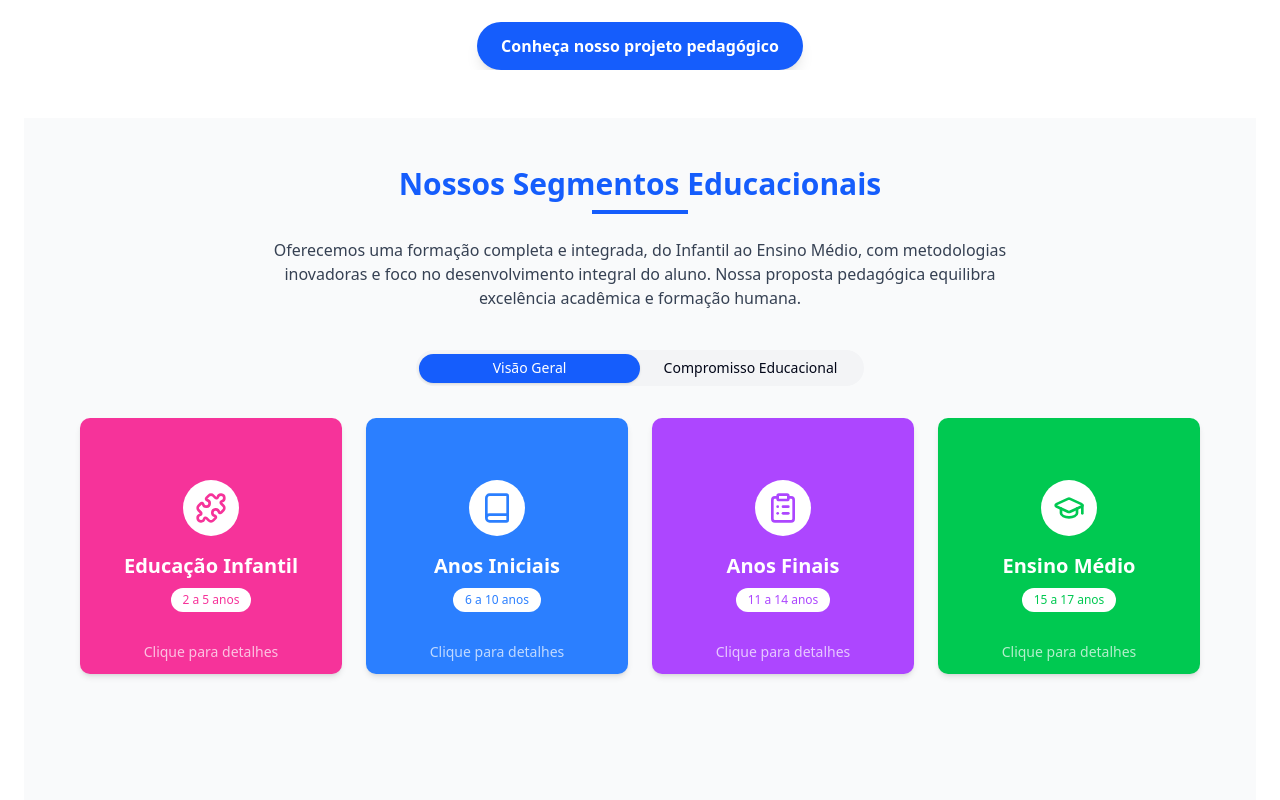
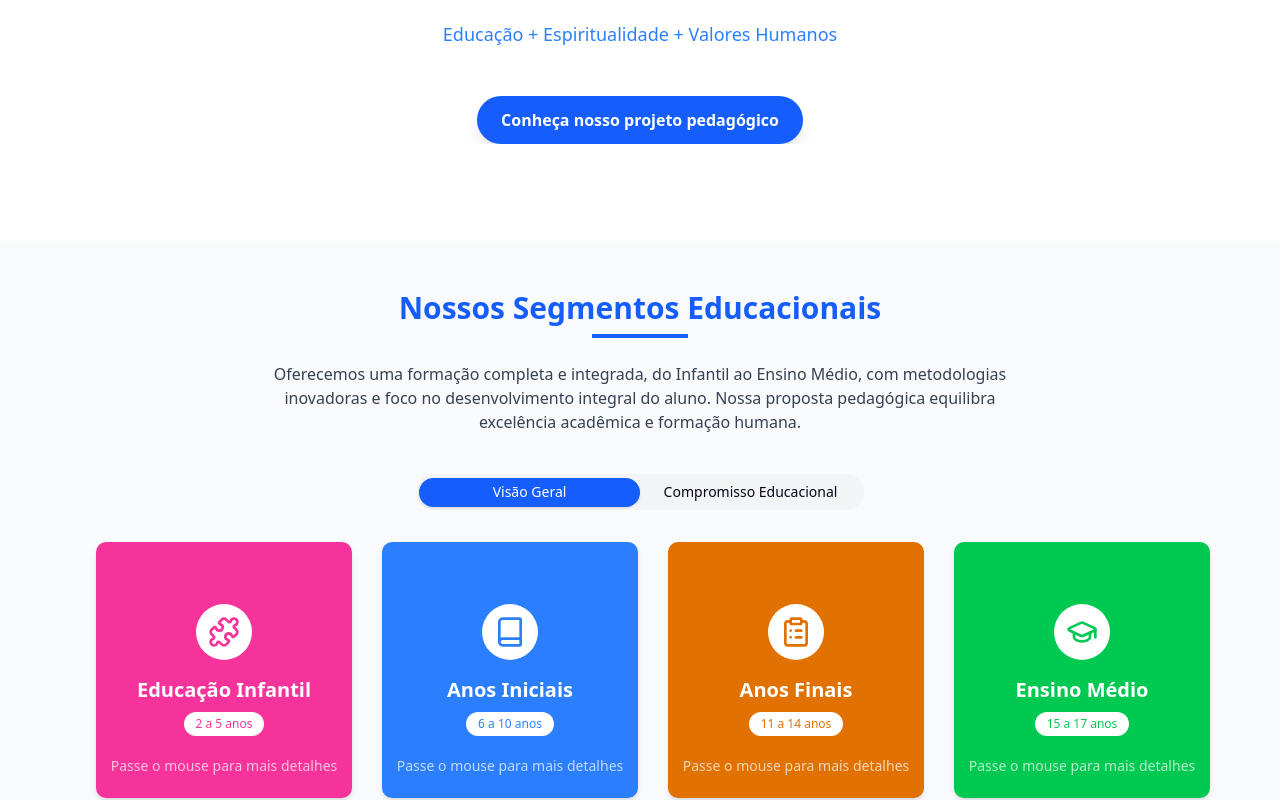
Before and after one commit to Colegio-Sao-Francisco-de-Assis-CSFA/CSFA-FRONTEND, a Next.js app in the folder csfa/: page / in a window 1280 px wide. Shown: the part 842-1642 px from the top of the page. Built offline with nearby package versions, Linux system fonts and the light colour scheme.

Commit message:
feat: subindo para deploy

```diff
--- a/csfa/src/app/page.tsx
+++ b/csfa/src/app/page.tsx
@@ -59,15 +59,15 @@ export default function Home() {
       <div className='w-full flex flex-col items-center overflow-hidden'>
 
 
-         <section  className='w-dvw'>
+         <section  className='w-dvw bg-amber-200'>
             <HeroBannerCarousel items={carouselItems} />
          </section>
 
-         <section className='w-dvw h-auto p-6'>
+         <section className='w-dvw h-96 flex flex-col items-center justify-center'>
             <MissaoColegio />
           </section>
 
-          <section className='w-dvw h-auto p-6'>
+          <section className='w-dvw h-dvh'>
             <EducationalSegments />
           </section>
 
--- a/csfa/src/components/view/Segmentos.tsx
+++ b/csfa/src/components/view/Segmentos.tsx
@@ -38,6 +38,66 @@ export default function SegmentosEducacionais() {
     },
   }
 
+  // Education segments data
+  const educationSegments = [
+    {
+      id: 1,
+      title: "Educação Infantil",
+      ageRange: "2 a 5 anos",
+      color: "pink",
+      icon: Puzzle,
+      description: "Desenvolvendo as habilidades sociais, emocionais e cognitivas essenciais nos primeiros anos de vida, através de atividades lúdicas e exploratórias."
+    },
+    {
+      id: 2,
+      title: "Anos Iniciais",
+      ageRange: "6 a 10 anos",
+      color: "blue",
+      icon: Book,
+      description: "Construindo uma base sólida de conhecimento, com foco na alfabetização, raciocínio lógico-matemático e exploração do mundo à sua volta."
+    },
+    {
+      id: 3,
+      title: "Anos Finais",
+      ageRange: "11 a 14 anos",
+      color: "purple",
+      icon: ClipboardList,
+      description: "Aprofundando os conhecimentos nas diversas áreas, desenvolvendo o pensamento crítico e preparando para os desafios do Ensino Médio."
+    },
+    {
+      id: 4,
+      title: "Ensino Médio",
+      ageRange: "15 a 17 anos",
+      color: "green",
+      icon: GraduationCap,
+      description: "Preparando integralmente para os vestibulares e para a vida, com foco na excelência acadêmica e no desenvolvimento de competências essenciais."
+    }
+  ];
+
+  // Color mapping for Tailwind classes
+  const colorMap = {
+    pink: {
+      bg: "bg-pink-500",
+      text: "text-pink-500",
+      border:"border-pink-500"
+    },
+    blue: {
+      bg: "bg-blue-500",
+      text: "text-blue-500",
+      border:"border-blue-500"
+    },
+    purple: {
+      bg: "bg-amber-600",
+      text: "text-amber-600",
+      border:"border-amber-600"
+    },
+    green: {
+      bg: "bg-green-500",
+      text: "text-green-500",
+      border:"border-green-500"
+    }
+  };
+
   // CSS personalizado para o efeito flip
   const styleTag = `
     .perspective-1000 {
@@ -62,12 +122,11 @@ export default function SegmentosEducacionais() {
   `;
 
   return (
-    <section className="w-full py-12 bg-gray-50">
+    <div className="w-full h-full bg flex flex-col items-center justify-center py-12 bg-gray-50">
       <style>{styleTag}</style>
-      <div className="container relative max-w-6xl mx-auto px-4">
+      <div className="w-full h-full relative max-w-6xl mx-auto px-4">
 
-        <motion.div
-          className="text-center mb-10"
+        <motion.div className="text-center mb-10"
           initial="hidden"
           whileInView="visible"
           viewport={{ once: true }}
@@ -126,161 +185,48 @@ export default function SegmentosEducacionais() {
                 exit={{ opacity: 0, y: -20 }}
                 transition={{ duration: 0.5 }}
               >
-                {/* Educação Infantil */}
-                <div>
-                  <div
-                    className={`h-64 perspective-1000 cursor-pointer ${flippedCards[1] ? "flip-active" : ""}`}
-                    onClick={() => toggleFlip(1)}
-                    onMouseEnter={() => window.innerWidth >= 1024 && toggleFlip(1)}
-                    onMouseLeave={() => window.innerWidth >= 1024 && toggleFlip(1)}
+                {educationSegments.map((segment) => (
+                  <div key={segment.id} className="grid grid-cols-1 md:grid-cols-2 lg:grid-cols-4 gap-6 px-4 max-w-7xl mx-auto">
+                    <div className={`w-64 h-64 perspective-1000 cursor-pointer ${flippedCards[segment.id] ? "flip-active" : ""}`}
+                      onClick={() => toggleFlip(segment.id)}
+                      onMouseEnter={() => window.innerWidth >= 1024 && toggleFlip(segment.id)}
+                      onMouseLeave={() => window.innerWidth >= 1024 && toggleFlip(segment.id)}
                     >
                       <div className="relative w-full h-full transition-transform duration-500 preserve-3d">
-                      {/* Frente do Card */}
-                      <div className="absolute w-full h-full backface-hidden rounded-lg bg-pink-500 text-white shadow-md flex flex-col items-center justify-center p-6">
+                        {/* Front of Card */}
+                        <div className={`absolute w-full h-full backface-hidden rounded-lg ${colorMap[segment.color].bg} text-white shadow-md flex flex-col items-center justify-center p-6`}>
                           <div className="bg-white p-3 rounded-full mb-4">
-                          <Puzzle className="h-8 w-8 text-pink-500" />
+                            <segment.icon className={`h-8 w-8 ${colorMap[segment.color].text}`} />
                           </div>
-                        <h3 className="font-bold text-xl text-center">Educação Infantil</h3>
-                        <div className="text-xs font-medium mt-2 bg-white text-pink-500 px-3 py-1 rounded-full">
-                          2 a 5 anos
+                          <h3 className="font-bold text-xl text-center">{segment.title}</h3>
+                          <div className={`text-xs font-medium mt-2 bg-white ${colorMap[segment.color].text} px-3 py-1 rounded-full`}>
+                            {segment.ageRange}
                           </div>
-                        <div className="absolute bottom-3 text-sm opacity-70">Clique para detalhes</div>
+                          <div>
+                            <span className="absolute left-1/2 -translate-1/2 bottom-3 text-sm opacity-70 md:hidden">Clique para detalhes</span>
+                            <span className="absolute left-1/2 -translate-1/2 bottom-3 text-sm opacity-70 w-full text-center">Passe o mouse para mais detalhes</span>
+                          </div>
                         </div>
 
-                      {/* Verso do Card */}
-                      <div className="absolute w-full h-full backface-hidden rounded-lg bg-white shadow-md p-6 rotateY-180">
-                        <h3 className="font-bold text-lg text-pink-500 mb-3">Educação Infantil</h3>
+                        {/* Back of Card */}
+                        <div className={`absolute w-full h-full backface-hidden rounded-lg bg-white shadow-md p-6 rotateY-180 border ${colorMap[segment.color].border}`}>
+                          <h3 className={`font-bold text-lg ${colorMap[segment.color].text} mb-3`}>{segment.title}</h3>
                           <p className="text-sm text-gray-600 mb-4">
-                          Desenvolvendo as habilidades sociais, emocionais e cognitivas essenciais nos
-                          primeiros anos de vida, através de atividades lúdicas e exploratórias.
+                            {segment.description}
                           </p>
-                        <button className="mt-auto text-pink-500 text-sm font-medium flex items-center">
+                          <a href="#" className={`mt-auto ${colorMap[segment.color].bg} p-2 rounded-sm justify-center text-white text-sm font-medium flex items-center`}>
                             Saiba mais
                             <svg className="w-4 h-4 ml-1" fill="none" stroke="currentColor" viewBox="0 0 24 24">
                               <path strokeLinecap="round" strokeLinejoin="round" strokeWidth="2" d="M9 5l7 7-7 7"></path>
                             </svg>
-                        </button>
+                          </a>
                         </div>
                       </div>
                     </div>
                   </div>
+                ))}
 
-                {/* Ensino Fundamental I */}
-                <div>
-                  <div
-                    className={`h-64 perspective-1000 cursor-pointer ${flippedCards[2] ? "flip-active" : ""}`}
-                    onClick={() => toggleFlip(2)}
-                    onMouseEnter={() => window.innerWidth >= 1024 && toggleFlip(2)}
-                    onMouseLeave={() => window.innerWidth >= 1024 && toggleFlip(2)}
-                  >
-                    <div className="relative w-full h-full transition-transform duration-500 preserve-3d">
-                      {/* Frente do Card */}
-                      <div className="absolute w-full h-full backface-hidden rounded-lg bg-blue-500 text-white shadow-md flex flex-col items-center justify-center p-6">
-                        <div className="bg-white p-3 rounded-full mb-4">
-                          <Book className="h-8 w-8 text-blue-500" />
-                        </div>
-                        <h3 className="font-bold text-xl text-center">Anos Iniciais</h3>
-                        <div className="text-xs font-medium mt-2 bg-white text-blue-500 px-3 py-1 rounded-full">
-                          6 a 10 anos
-                        </div>
-                        <div className="absolute bottom-3 text-sm opacity-70">Clique para detalhes</div>
-                      </div>
 
-                      {/* Verso do Card */}
-                      <div className="absolute w-full h-full backface-hidden rounded-lg bg-white shadow-md p-6 rotateY-180">
-                        <h3 className="font-bold text-lg text-blue-500 mb-3">Anos Iniciais</h3>
-                        <p className="text-sm text-gray-600 mb-4">
-                          Construindo uma base sólida de conhecimento, com foco na alfabetização,
-                          raciocínio lógico-matemático e exploração do mundo à sua volta.
-                        </p>
-                        <button className="mt-auto text-blue-500 text-sm font-medium flex items-center">
-                          Saiba mais
-                          <svg className="w-4 h-4 ml-1" fill="none" stroke="currentColor" viewBox="0 0 24 24">
-                            <path strokeLinecap="round" strokeLinejoin="round" strokeWidth="2" d="M9 5l7 7-7 7"></path>
-                          </svg>
-                        </button>
-                      </div>
-                    </div>
-                  </div>
-                </div>
-
-                {/* Ensino Fundamental II */}
-                <div>
-                  <div
-                    className={`h-64 perspective-1000 cursor-pointer ${flippedCards[3] ? "flip-active" : ""}`}
-                    onClick={() => toggleFlip(3)}
-                    onMouseEnter={() => window.innerWidth >= 1024 && toggleFlip(3)}
-                    onMouseLeave={() => window.innerWidth >= 1024 && toggleFlip(3)}
-                  >
-                    <div className="relative w-full h-full transition-transform duration-500 preserve-3d">
-                      {/* Frente do Card */}
-                      <div className="absolute w-full h-full backface-hidden rounded-lg bg-purple-500 text-white shadow-md flex flex-col items-center justify-center p-6">
-                        <div className="bg-white p-3 rounded-full mb-4">
-                          <ClipboardList className="h-8 w-8 text-purple-500" />
-                        </div>
-                        <h3 className="font-bold text-xl text-center">Anos Finais</h3>
-                        <div className="text-xs font-medium mt-2 bg-white text-purple-500 px-3 py-1 rounded-full">
-                          11 a 14 anos
-                        </div>
-                        <div className="absolute bottom-3 text-sm opacity-70">Clique para detalhes</div>
-                      </div>
-
-                      {/* Verso do Card */}
-                      <div className="absolute w-full h-full backface-hidden rounded-lg bg-white shadow-md p-6 rotateY-180">
-                        <h3 className="font-bold text-lg text-purple-500 mb-3">Anos Finais</h3>
-                        <p className="text-sm text-gray-600 mb-4">
-                          Aprofundando os conhecimentos nas diversas áreas, desenvolvendo o
-                          pensamento crítico e preparando para os desafios do Ensino Médio.
-                        </p>
-                        <button className="mt-auto text-purple-500 text-sm font-medium flex items-center">
-                          Saiba mais
-                          <svg className="w-4 h-4 ml-1" fill="none" stroke="currentColor" viewBox="0 0 24 24">
-                            <path strokeLinecap="round" strokeLinejoin="round" strokeWidth="2" d="M9 5l7 7-7 7"></path>
-                          </svg>
-                        </button>
-                      </div>
-                    </div>
-                  </div>
-                </div>
-
-                {/* Ensino Médio */}
-                <div>
-                  <div
-                    className={`h-64 perspective-1000 cursor-pointer ${flippedCards[4] ? "flip-active" : ""}`}
-                    onClick={() => toggleFlip(4)}
-                    onMouseEnter={() => window.innerWidth >= 1024 && toggleFlip(4)}
-                    onMouseLeave={() => window.innerWidth >= 1024 && toggleFlip(4)}
-                  >
-                    <div className="relative w-full h-full transition-transform duration-500 preserve-3d">
-                      {/* Frente do Card */}
-                      <div className="absolute w-full h-full backface-hidden rounded-lg bg-green-500 text-white shadow-md flex flex-col items-center justify-center p-6">
-                        <div className="bg-white p-3 rounded-full mb-4">
-                          <GraduationCap className="h-8 w-8 text-green-500" />
-                        </div>
-                        <h3 className="font-bold text-xl text-center">Ensino Médio</h3>
-                        <div className="text-xs font-medium mt-2 bg-white text-green-500 px-3 py-1 rounded-full">
-                          15 a 17 anos
-                        </div>
-                        <div className="absolute bottom-3 text-sm opacity-70">Clique para detalhes</div>
-                      </div>
-
-                      {/* Verso do Card */}
-                      <div className="absolute w-full h-full backface-hidden rounded-lg bg-white shadow-md p-6 rotateY-180">
-                        <h3 className="font-bold text-lg text-green-500 mb-3">Ensino Médio</h3>
-                        <p className="text-sm text-gray-600 mb-4">
-                          Preparando integralmente para os vestibulares e para a vida, com foco na
-                          excelência acadêmica e no desenvolvimento de competências essenciais.
-                        </p>
-                        <button className="mt-auto text-green-500 text-sm font-medium flex items-center">
-                          Saiba mais
-                          <svg className="w-4 h-4 ml-1" fill="none" stroke="currentColor" viewBox="0 0 24 24">
-                            <path strokeLinecap="round" strokeLinejoin="round" strokeWidth="2" d="M9 5l7 7-7 7"></path>
-                          </svg>
-                        </button>
-                      </div>
-                    </div>
-                  </div>
-                </div>
               </motion.div>
             )}
 
@@ -383,6 +329,6 @@ export default function SegmentosEducacionais() {
         </div>
 
       </div>
-    </section>
+    </div>
   )
 }
```
Also changed, not shown: 1 other file (tests, documents, lock files or other folders). Lines whose indentation alone changed are shown as unchanged.
